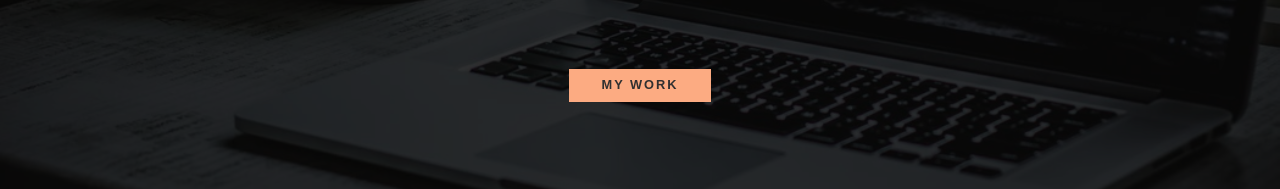
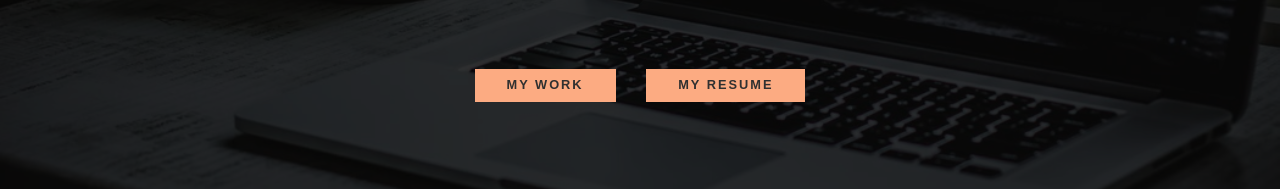
Before and after one commit to brandonaltermatt/brandonaltermatt.github.io, a plain HTML site: page index.html in a window 1280 px wide. Shown: the part 996-1185 px from the top of the page. Drawn offline with nearby package versions, Linux system fonts and the light colour scheme.

Commit message:
added resume file and button

```diff
--- a/css/style.css
+++ b/css/style.css
@@ -109,6 +109,8 @@ h3 {font-size: var(--fs-h3)}
     letter-spacing: 2px;
     font-weight: var(--fw-bold);
     transition: transform 200ms ease-in-out;
+    margin-left: 1em;
+    margin-right: 1em;
 }
 
 .btn:hover{
--- a/index.html
+++ b/index.html
@@ -62,6 +62,7 @@
             </div> <!-- / experiences -->
 
             <a href="#work" class="btn">My work</a>
+            <a href="Resume.pdf" class="btn">My resume</a>
         </section>
 
         <!-- About Me -->
```
Also changed, not shown: 1 other file.
